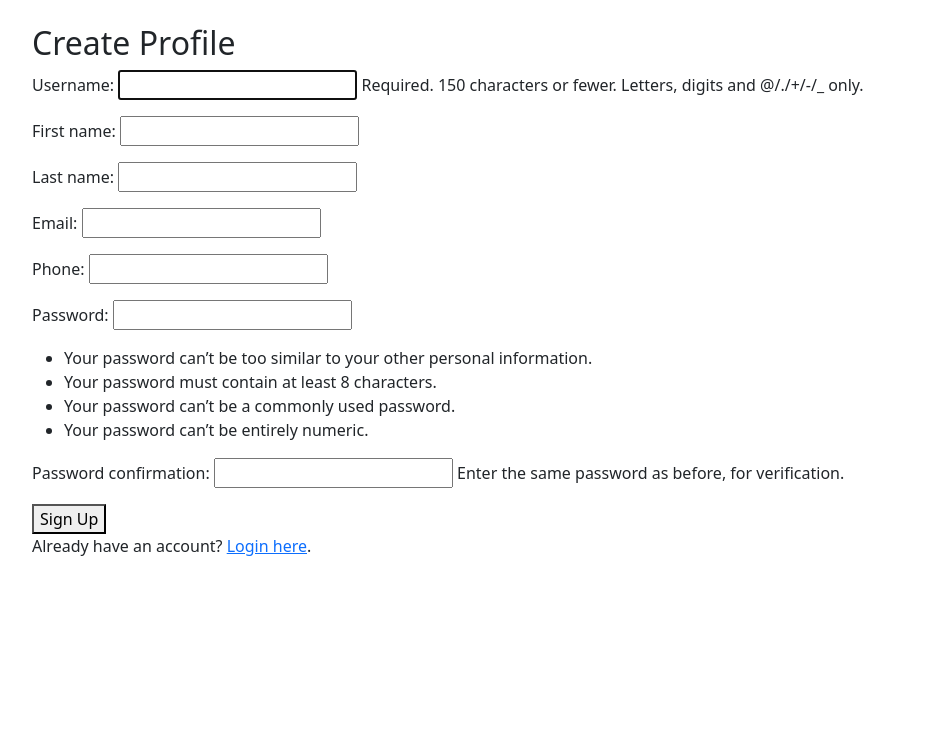
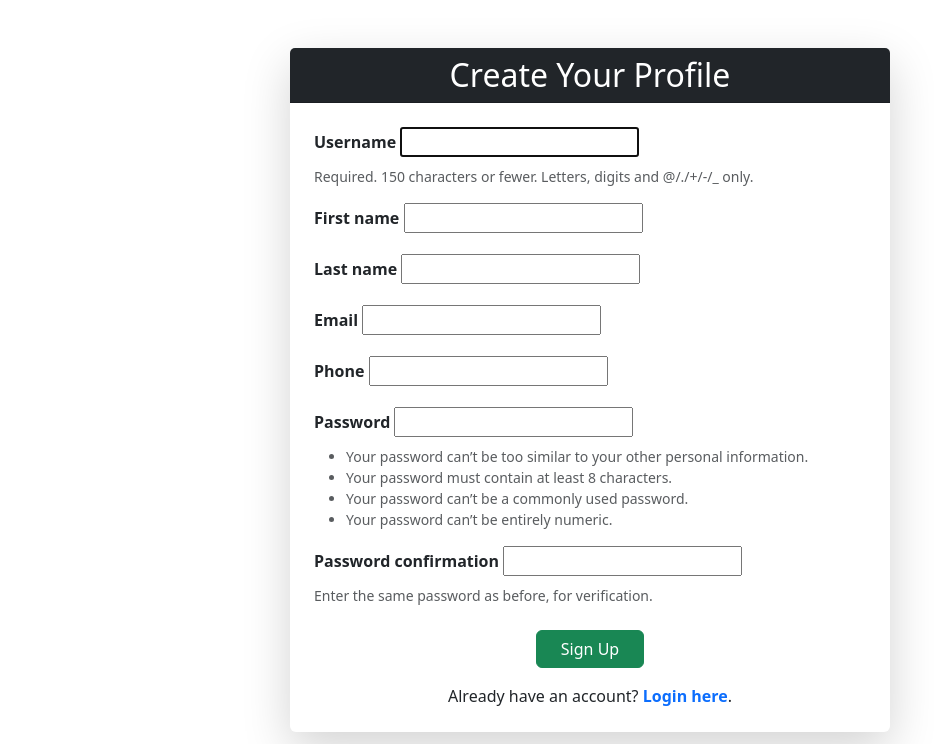
Before and after one commit to RurushaChi/ISCG7420_Assignment1_Task2_1509445, a Django app: page /booking/booking/signup/ in a window 1280 px wide. Shown: the part 56-800 px from the top of the page, without its empty margins (50-984 px from the left). Run offline with Django 5.2, Linux system fonts and the light colour scheme.

Commit message:
sign-up page updated.

```diff
--- a/templates/booking/signup.html
+++ b/templates/booking/signup.html
@@ -1,10 +1,39 @@
 {% extends "booking/base.html" %}
+{% load static %}
 {% block content %}
-<h2>Create Profile</h2>
- <form method="post">
-        {% csrf_token %}
-        {{ form.as_p }}
-        <button type="submit">Sign Up</button>
-    </form>
-    <p>Already have an account? <a href="{% url 'login' %}">Login here</a>.</p>
+<div class="container mt-5">
+    <div class="card shadow-lg border-0 mx-auto" style="max-width: 600px;">
+        <div class="card-header bg-dark text-white text-center">
+            <h2 class="mb-0">Create Your Profile</h2>
+        </div>
+
+        <div class="card-body p-4">
+            <form method="post" class="needs-validation" novalidate>
+                {% csrf_token %}
+
+                {% for field in form %}
+                    <div class="mb-3">
+                        <label class="form-label fw-semibold">{{ field.label }}</label>
+                        {{ field }}
+                        {% if field.help_text %}
+                            <div class="form-text">{{ field.help_text }}</div>
+                        {% endif %}
+                        {% for error in field.errors %}
+                            <div class="text-danger small">{{ error }}</div>
+                        {% endfor %}
+                    </div>
+                {% endfor %}
+
+                <div class="text-center mt-4">
+                    <button type="submit" class="btn btn-success px-4">Sign Up</button>
+                </div>
+            </form>
+
+            <p class="text-center mt-3 mb-0">
+                Already have an account?
+                <a href="{% url 'login' %}" class="text-decoration-none fw-semibold">Login here</a>.
+            </p>
+        </div>
+    </div>
+</div>
 {% endblock %}
```
